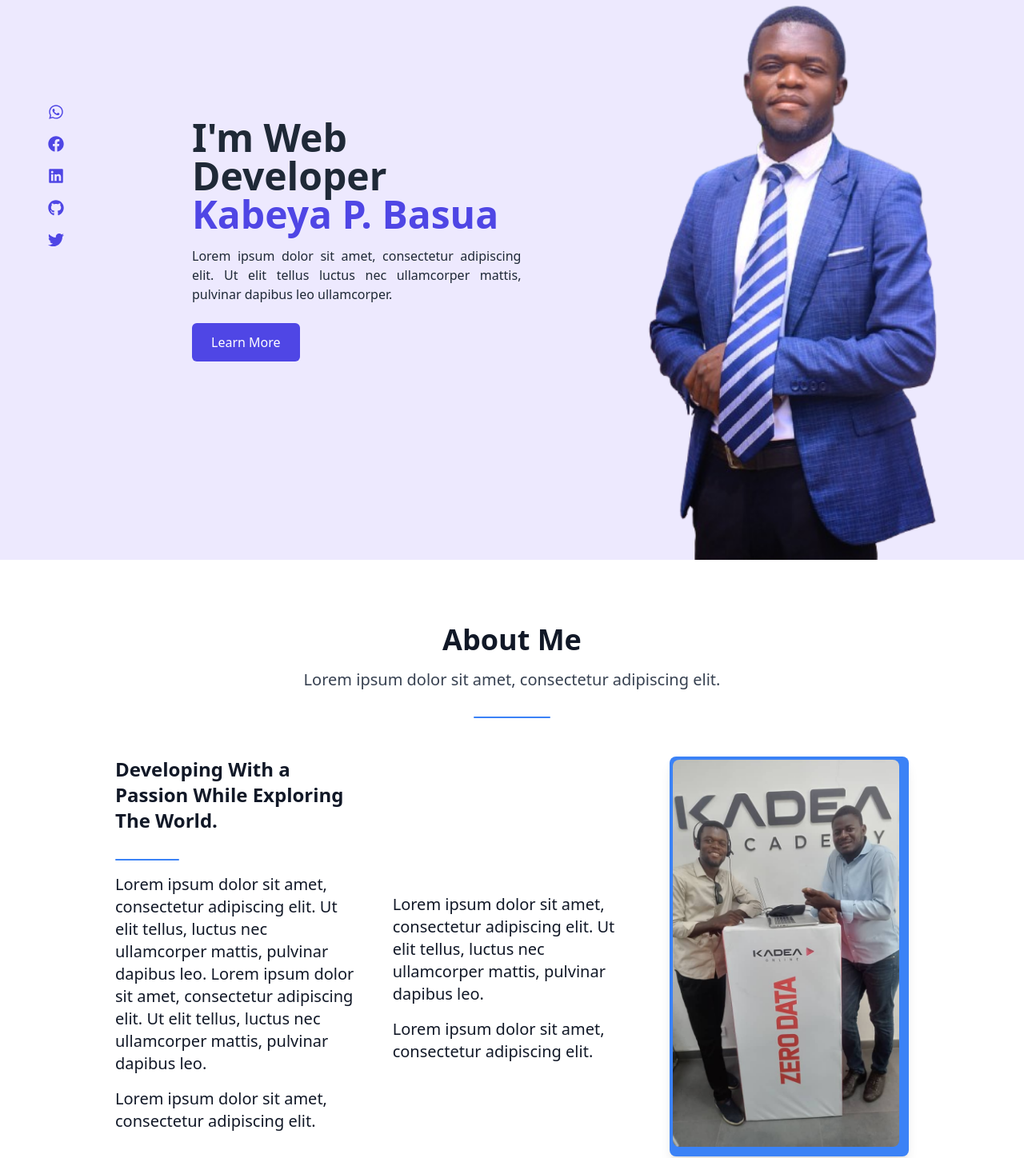
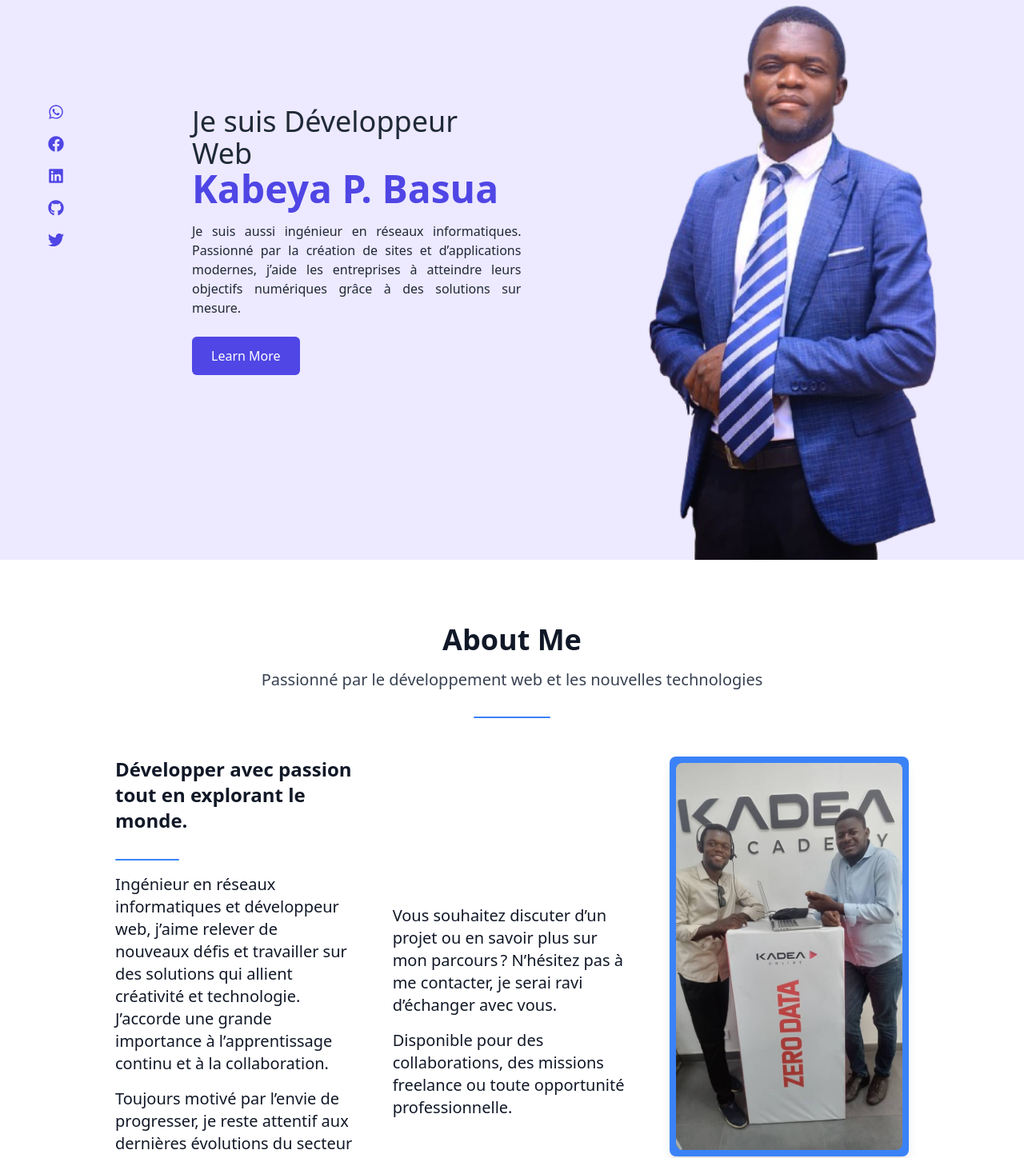
Before and after one commit to paulbasuakabeya/paulkservice, a React (Vite) app: page / in a window 1280 px wide. Shown: the part 180-1628 px from the top of the page at 80% size. Built offline with nearby package versions, Linux system fonts and the light colour scheme.

Commit message:
Ajouter fichiers manquants

```diff
--- a/src/components/home/aboutme.jsx
+++ b/src/components/home/aboutme.jsx
@@ -9,7 +9,7 @@ const AboutMe = () => {
         <h1 className="text-4xl font-bold mb-4">About Me</h1>
         <div className="inline-block relative">
           <p className="text-gray-700">
-            Lorem ipsum dolor sit amet, consectetur adipiscing elit.
+            Passionné par le développement web et les nouvelles technologies
           </p> <br />
           <span className="block h-0.5 w-24 bg-blue-500 mx-auto mt-1 rounded-full"></span>
         </div>
@@ -22,19 +22,17 @@ const AboutMe = () => {
           <div>
             <div className="inline-block relative mb-4">
               <h2 className="text-2xl font-semibold">
-                Developing With a Passion While Exploring The World.
+                Développer avec passion tout en explorant le monde.
               </h2>
               <br />
               <span className="block h-0.5 w-20 bg-blue-500 mt-1 rounded-full"></span>
             </div>
 
             <p className="mb-4">
-              Lorem ipsum dolor sit amet, consectetur adipiscing elit. Ut elit tellus, luctus nec
-              ullamcorper mattis, pulvinar dapibus leo. Lorem ipsum dolor sit amet, consectetur
-              adipiscing elit. Ut elit tellus, luctus nec ullamcorper mattis, pulvinar dapibus leo.
+              Ingénieur en réseaux informatiques et développeur web, j’aime relever de nouveaux défis et travailler sur des solutions qui allient créativité et technologie. J’accorde une grande importance à l’apprentissage continu et à la collaboration.
             </p>
             <p className="mb-4">
-              Lorem ipsum dolor sit amet, consectetur adipiscing elit.
+              Toujours motivé par l’envie de progresser, je reste attentif aux dernières évolutions du secteur pour proposer des services adaptés et performants.
             </p>
 
             {/* Bouton mobile */}
@@ -56,20 +54,19 @@ const AboutMe = () => {
         {/* Bloc milieu centré verticalement */}
         <div className="flex flex-col justify-center h-full space-y-4">
           <p>
-            Lorem ipsum dolor sit amet, consectetur adipiscing elit. Ut elit tellus, luctus nec
-            ullamcorper mattis, pulvinar dapibus leo.
+            Vous souhaitez discuter d’un projet ou en savoir plus sur mon parcours ? N’hésitez pas à me contacter, je serai ravi d’échanger avec vous.
           </p>
           <p>
-            Lorem ipsum dolor sit amet, consectetur adipiscing elit.
+            Disponible pour des collaborations, des missions freelance ou toute opportunité professionnelle.
           </p>
         </div>
 
         {/* Bloc image */}
-        <div className="relative bg-blue-500 p-2 rounded-lg shadow-lg overflow-hidden h-[250px] md:h-[450px] lg:h-[500px]">
+        <div className="relative bg-blue-500 p-2 rounded-lg shadow-lg overflow-hidden h-[350px] md:h-[450px] lg:h-[500px]">
           <img
             src={Pc}
             alt="About me"
-            className="w-full h-full object-cover rounded-lg relative z-10 -translate-x-1 -translate-y-1"
+            className="w-full h-full object-cover object-center rounded-lg relative z-10"
           />
         </div>
       </div>
--- a/src/components/home/herosection.jsx
+++ b/src/components/home/herosection.jsx
@@ -11,20 +11,20 @@ const HeroSection = () => {
         {/* Icônes sociaux visibles uniquement sur md+ */}
         <div className="hidden md:flex flex-col fixed left-[60px] top-1/2 -translate-y-1/2 gap-5 text-indigo-600 text-xl z-10">
           <a href="#"><FaWhatsapp /></a>
-          <a href="#"><FaFacebook /></a>
+          <a href="https://web.facebook.com/profile.php?id=100075705774517&locale=fr_FR"><FaFacebook /></a>
           <a href="#"><FaLinkedin /></a>
-          <a href="#"><FaGithub /></a>
+          <a href="https://github.com/paulbasuakabeya"><FaGithub /></a>
           <a href="#"><FaTwitter /></a>
         </div>
 
         {/* Texte principal */}
         <div className="text-justify text-gray-800 text-base max-w-xl mx-auto py-8 md:py-12">
-          <h1 className="text-4xl md:text-5xl font-bold mb-4 text-center md:text-left">
-            I'm Web Developer <br />
-            <span className="text-indigo-600">Kabeya P. Basua</span>
+          <h1 className="text-2xl md:text-4xl  mb-4 text-center md:text-left">
+            Je suis Développeur Web <br />
+            <span className="text-indigo-600 text-4xl md:text-5xl font-bold">Kabeya P. Basua</span>
           </h1>
           <p className="mb-6">
-            Lorem ipsum dolor sit amet, consectetur adipiscing elit. Ut elit tellus luctus nec ullamcorper mattis, pulvinar dapibus leo ullamcorper.
+           Je suis aussi ingénieur en réseaux informatiques. Passionné par la création de sites et d’applications modernes, j’aide les entreprises à atteindre leurs objectifs numériques grâce à des solutions sur mesure.
           </p>
           <div className="text-center md:text-left">
             <button className="bg-indigo-600 text-white px-6 py-3 rounded-md hover:bg-indigo-700 transition">
--- a/src/components/navbar.jsx
+++ b/src/components/navbar.jsx
@@ -66,11 +66,11 @@ const Navbar = () => {
         <div className="p-5">
           {/* Logo circulaire dans le menu mobile */}
           <Link to="/" onClick={handleLinkClick} className="flex justify-center mb-6">
-            <div className="w-20 h-20 rounded-full bg-white shadow-md flex items-center justify-center border border-indigo-300 hover:shadow-lg transition">
+            <div className="w-20 h-20 rounded-full bg-indigo-600 shadow-md flex items-center justify-center border border-indigo-300 hover:shadow-lg transition">
               <img
                 src={logo}
                 alt="Logo"
-                className="w-16 h-16 rounded-full object-cover"
+                className="w-16 h-16 rounded-full object-cover bg-black"
               />
             </div>
           </Link>
```
